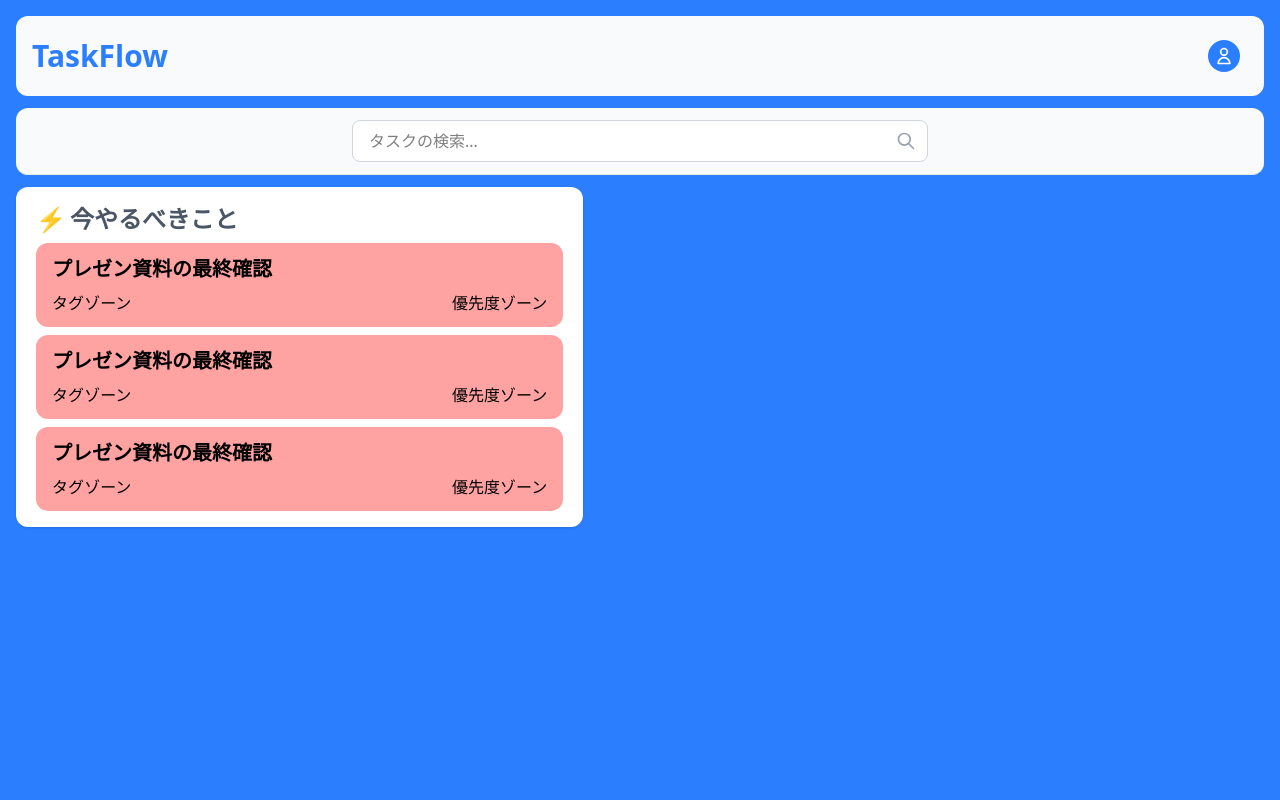
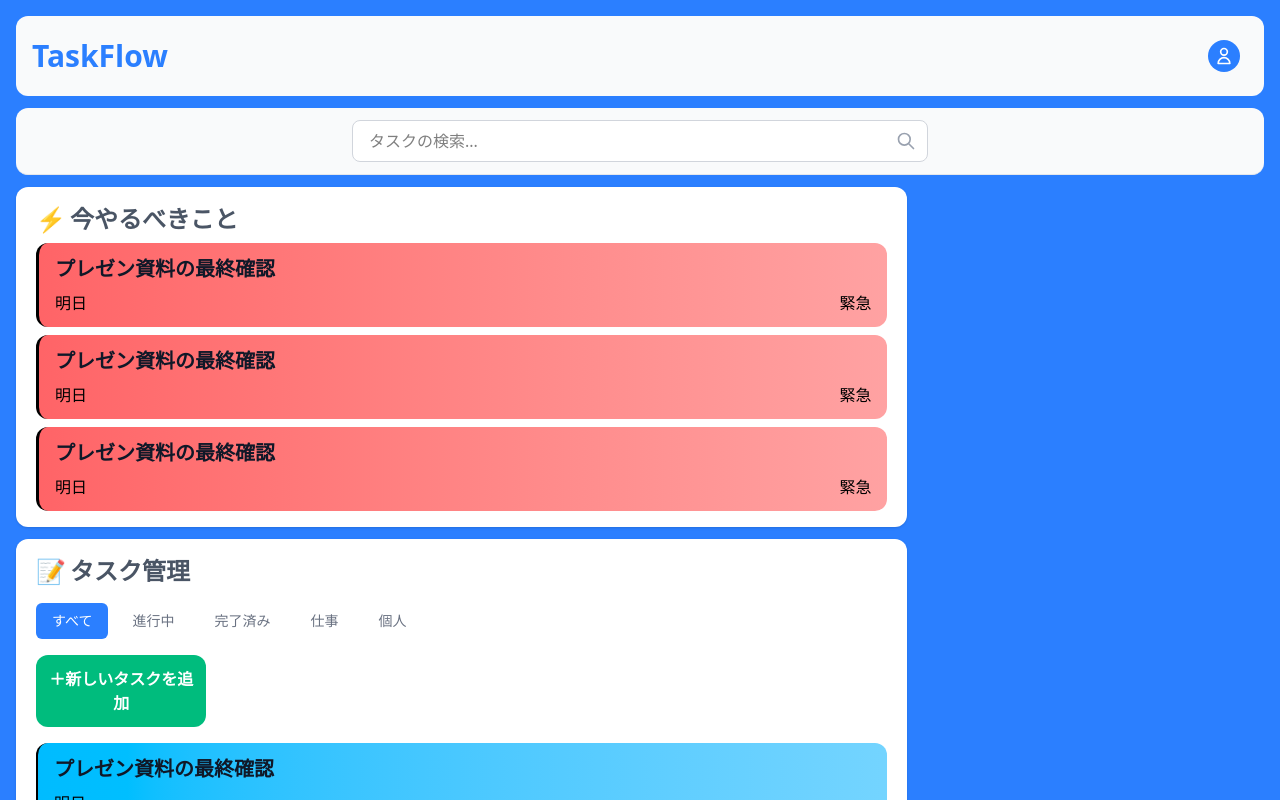
Before and after one commit to nakano1122/todo-frontend, a Next.js app: page /dashboard in a window 1280 px wide. Shown: the top 800 px of the page. Built offline with nearby package versions, Linux system fonts and the light colour scheme.

Commit message:
create task management

```diff
--- a/src/app/dashboard/components/TodoNowCard.tsx
+++ /dev/null
@@ -1,13 +0,0 @@
-const TodoNowCard = () => {
-  return (
-    <div className="bg-red-300 rounded-xl px-4 py-3 flex flex-col gap-2">
-      <div className="font-bold text-xl">プレゼン資料の最終確認</div>
-      <div className="flex justify-between">
-        <div className="flex">タグゾーン</div>
-        <div className="flex">優先度ゾーン</div>
-      </div>
-    </div>
-  );
-};
-
-export default TodoNowCard;
--- /dev/null
+++ b/src/app/dashboard/components/task_management/AllTodoCard.tsx
@@ -0,0 +1,14 @@
+const AllTodoCard = () => {
+  return (
+    <div className="bg-gradient-to-r from-sky-400 to-sky-300 border-l-2 rounded-xl px-4 py-3 flex flex-col gap-2">
+      <div className="font-bold text-xl text-gray-900">
+        プレゼン資料の最終確認
+      </div>
+      <div className="flex justify-between">
+        <div className="flex">明日</div>
+      </div>
+    </div>
+  );
+};
+
+export default AllTodoCard;
--- /dev/null
+++ b/src/app/dashboard/components/task_management/AllTodoList.tsx
@@ -0,0 +1,22 @@
+import AllTodoCard from "./AllTodoCard";
+import NaviHeader from "./NaviHeader";
+
+const AllTodoList = () => {
+  return (
+    <div className="bg-white shadow px-5 py-4 rounded-xl flex flex-col gap-4">
+      <div className="text-gray-600 font-bold text-2xl flex gap-1">
+        <span>📝</span>
+        <span>タスク管理</span>
+      </div>
+      <NaviHeader />
+      <button className="bg-emerald-500 p-3 font-bold text-white rounded-xl w-1/5 hover:bg-green-600 transition-colors">
+        ＋新しいタスクを追加
+      </button>
+      <AllTodoCard />
+      <AllTodoCard />
+      <AllTodoCard />
+    </div>
+  );
+};
+
+export default AllTodoList;
--- /dev/null
+++ b/src/app/dashboard/components/task_management/NaviHeader.tsx
@@ -0,0 +1,31 @@
+"use client";
+
+import { useState } from "react";
+
+const NaviHeader = () => {
+  const [activeTab, setActiveTab] = useState("すべて");
+
+  const tabs = ["すべて", "進行中", "完了済み", "仕事", "個人"];
+
+  return (
+    <>
+      <nav className="flex space-x-2">
+        {tabs.map((tab) => (
+          <button
+            key={tab}
+            onClick={() => setActiveTab(tab)}
+            className={`py-2 px-4 rounded-md font-medium text-sm ${
+              activeTab === tab
+                ? "bg-blue-500 text-white hover:bg-blue-600"
+                : "text-gray-500 hover:text-gray-700 hover:bg-gray-100"
+            } transition-colors`}
+          >
+            {tab}
+          </button>
+        ))}
+      </nav>
+    </>
+  );
+};
+
+export default NaviHeader;
--- /dev/null
+++ b/src/app/dashboard/components/todo_now/TodoNowCard.tsx
@@ -0,0 +1,15 @@
+const TodoNowCard = () => {
+  return (
+    <div className="bg-gradient-to-r from-red-400 to-red-300 border-l-3 rounded-xl px-4 py-3 flex flex-col gap-2">
+      <div className="font-bold text-xl text-gray-900">
+        プレゼン資料の最終確認
+      </div>
+      <div className="flex justify-between">
+        <div className="flex">明日</div>
+        <div className="flex">緊急</div>
+      </div>
+    </div>
+  );
+};
+
+export default TodoNowCard;
--- a/src/app/dashboard/page.tsx
+++ b/src/app/dashboard/page.tsx
@@ -1,10 +1,12 @@
-import TodoNowList from "./components/TodoNowList";
+import AllTodoList from "./components/task_management/AllTodoList";
+import TodoNowList from "./components/todo_now/TodoNowList";
 
 const Dashboard = () => {
   return (
     <div className="flex w-full justify-between">
-      <div className="flex-col w-5/11">
+      <div className="flex flex-col w-5/7 gap-3">
         <TodoNowList />
+        <AllTodoList />
       </div>
     </div>
   );
```
Also changed, not shown: src/app/dashboard/components/todo_now/TodoNowList.tsx (renamed from src/app/dashboard/components/TodoNowList.tsx).
